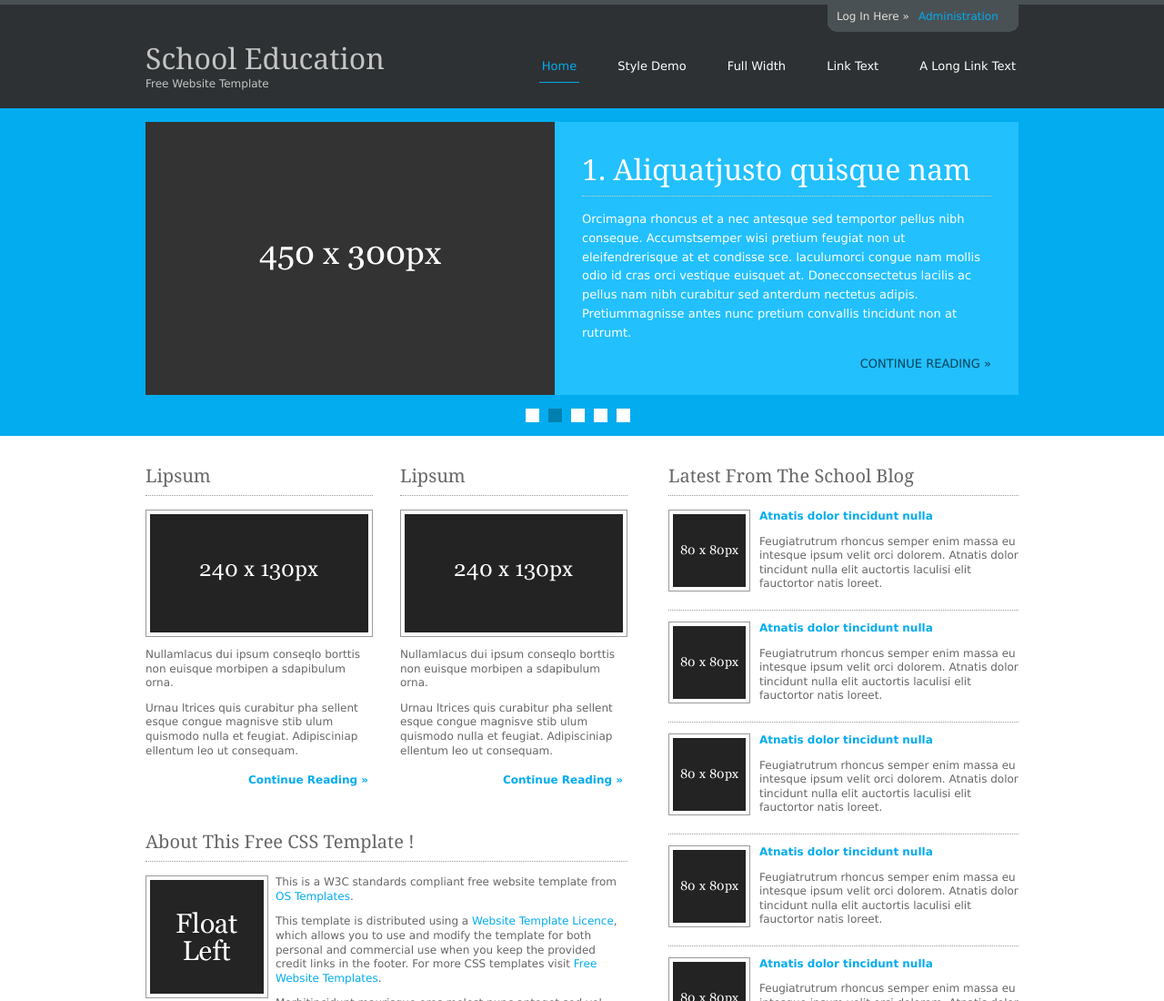
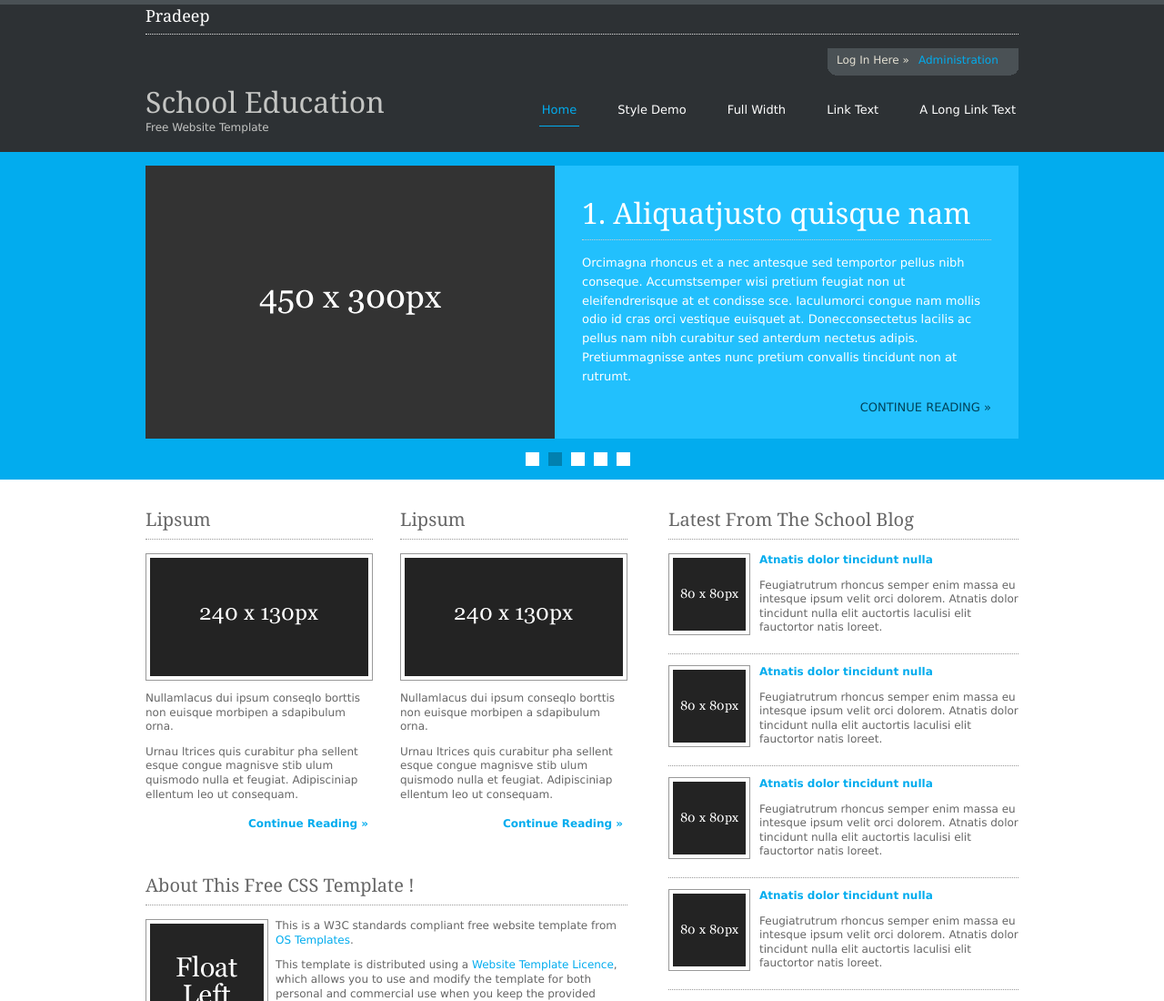
Before and after one commit to pk9807/Test, a plain HTML site: page index.html in a window 1280 px wide. Shown: the top 1100 px of the page at 91% size. Drawn offline with Linux system fonts and the light colour scheme.

Commit message:
Update index.html

```diff
--- a/index.html
+++ b/index.html
@@ -31,6 +31,7 @@ $(function() {
 <body>
 <div class="wrapper col0">
   <div id="topbar">
+      <h1>Pradeep</h1>
     <div id="slidepanel">
       <div class="topbox">
         <h2>Nullamlacus dui ipsum</h2>
```
